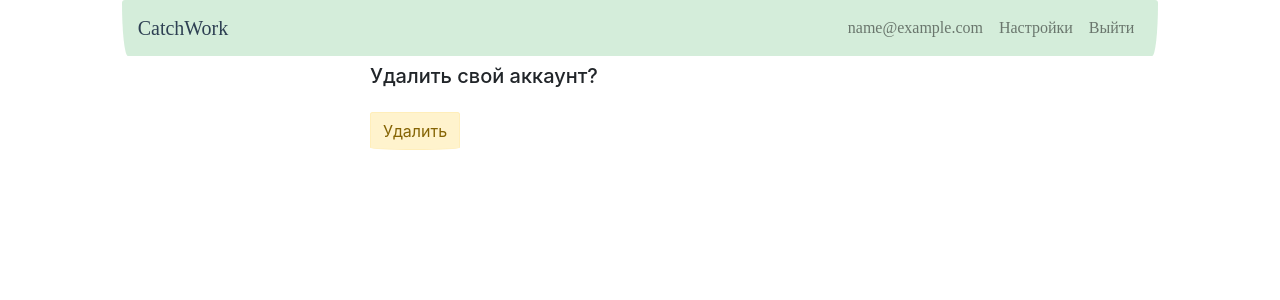
After one commit to int0matar/vacancy-search-service, a Django app: page /accounts/account/ in a window 1280 px wide. The commit adds this page. Shown: the top 300 px of the page. Run offline with Django 3.2, Linux system fonts and the light colour scheme; the visitor is signed in with stand-in values (Sample User, id 1); some libraries are stand-ins or nearby versions.

Commit message:
feat: add a user account page

```diff
--- /dev/null
+++ b/accounts/templates/accounts/account_settings_page.html
@@ -0,0 +1,15 @@
+{% extends "base.html" %}
+
+
+{% block title %}Аккаунт{% endblock %}
+
+{% block content %}
+  <div class="row">
+    <div class="col-md-6 mx-auto">
+      <h5 class="my-2">Удалить свой аккаунт?</h5>
+      <form method="POST" action="{% url 'accounts:delete' %}">{% csrf_token %}
+        <button type="submit" class="btn alert-warning my-3" style="border-radius: 5px 5px 90px 90px / 5px 5px 5px 5px;">Удалить</button>
+      </form>
+    </div>
+  </div>
+{% endblock %}
--- a/accounts/urls.py
+++ b/accounts/urls.py
@@ -1,13 +1,14 @@
 from django.urls import path
 
 from accounts.views import (
-    register_view, login_view, logout_view, update_view,
+    register_view, login_view, account_view, logout_view, update_view,
     delete_view
 )
 
 urlpatterns = [
     path('register/', register_view, name='register'),
     path('login/', login_view, name='login'),
+    path('account/', account_view, name='account'),
     path('logout/', logout_view, name='logout'),
     path('update/', update_view, name='update'),
     path('delete/', delete_view, name='delete'),
--- a/accounts/views.py
+++ b/accounts/views.py
@@ -32,6 +32,13 @@ def login_view(request):
         login(request, user)
         return redirect('home')
     return render(request, 'accounts/login_page.html', {'form': form})
+
+
+def account_view(request):
+    if request.user.is_authenticated:
+        return render(request, 'accounts/account_settings_page.html')
+    else:
+        return redirect('home')
 
 
 def logout_view(request):
--- a/templates/base.html
+++ b/templates/base.html
@@ -11,21 +11,23 @@
     <link rel="icon" href="{% static 'fish512.ico' %} ">
     <link rel="stylesheet" href="https://stackpath.bootstrapcdn.com/bootstrap/4.5.0/css/bootstrap.min.css" integrity="sha384-9aIt2nRpC12Uk9gS9baDl411NQApFmC26EwAOH8WgZl5MYYxFfc+NcPb1dKGj7Sk" crossorigin="anonymous">
     <link rel="stylesheet" href="{% static 'css/main.css' %} ">
-    <title>{% block title %}CatchWork{% endblock %}</title>
+    <link rel="stylesheet" href="{% static 'css/style.css' %} ">
+    <title>{% block title %}{% endblock %}</title>
   </head>
 
   <body>
-    <div class="container">
-      <nav id="maintext" class="navbar navbar-expand-lg navbar-light alert-success" style="border-radius: 3px;">
+    <div class="col-md-10 mx-auto">
+      <nav id="maintext" class="navbar navbar-expand-lg navbar-light alert-success" style="border-radius: 5px 5px 10px 10px / 5px 5px 90px 90px;">
         <a id="brandtext" class="navbar-brand" href="{% url 'home' %}">CatchWork</a>
         <button class="navbar-toggler" type="button" data-toggle="collapse" data-target="#navbarNav" aria-controls="navbarNav" aria-expanded="false" aria-label="Toggle navigation">
           <span class="navbar-toggler-icon"></span>
         </button>
         <div class="collapse navbar-collapse" id="navbarNav">
           <ul class="navbar-nav ml-auto">
+
             {% if user.is_authenticated %}
               <li class="nav-item">
-                <a class="nav-link" href="#">{{ user.email }}</a>
+                <a class="nav-link" href="{% url 'accounts:account' %}">{{ user.email }}</a>
               </li>
               <li class="nav-item">
                 <a class="nav-link" href="{% url 'accounts:update' %}">Настройки</a>
@@ -41,6 +43,7 @@
                 <a class="nav-link" href="{% url 'accounts:login' %}">Войти</a>
               </li>
             {% endif %}
+
           </ul>
         </div>
       </nav>
```
Also changed, not shown: accounts/templates/accounts/delete_page_successful.html (deleted, +0 -15 lines).
